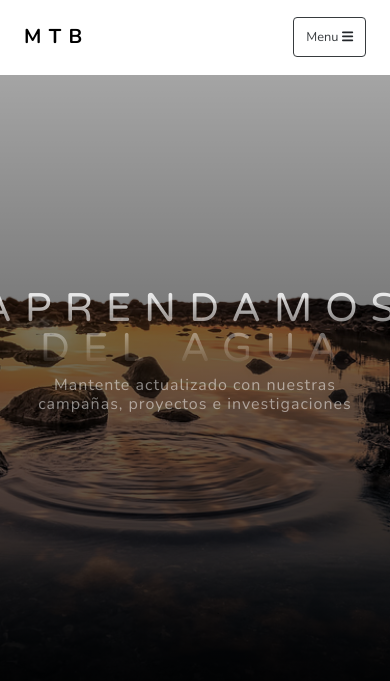
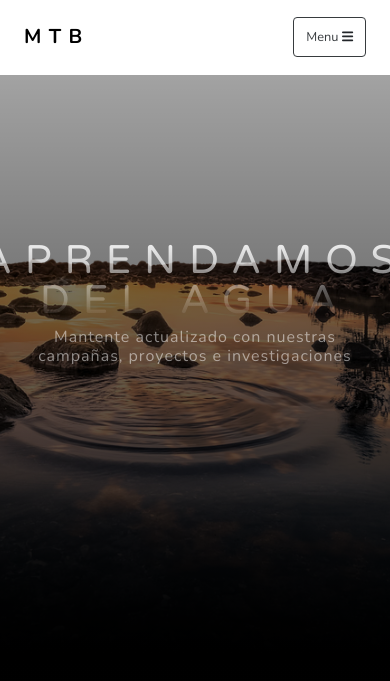
Before and after one commit to CristianRH94/hacktheocean_mtb, a plain HTML site: page Blog.html in a window 390 px wide. Shown: the top 681 px of the page. Drawn offline with nearby package versions, Linux system fonts and the light colour scheme.

Commit message:
update responsive headmasterblog

```diff
--- a/Blog.html
+++ b/Blog.html
@@ -35,7 +35,8 @@
         <!-- master head-->
         <header class="mastheadblog">
             <div class="container px-4 px-lg-5 d-flex h-100 align-items-center justify-content-center">
-                <div class="text-center my-5">
+                <div class="d-flex justify-content-center">
+                    <div class="text-center">
                     <h1 class="mx-auto my-0 text-uppercase">Aprendamos del Agua</h1>
                     <h2 class="text-white-50 mx-auto mt-2 mb-5">Mantente actualizado con nuestras campañas, proyectos e investigaciones</h2>
                 </div>
```
